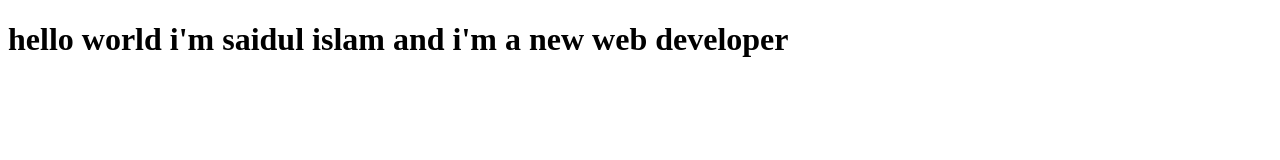
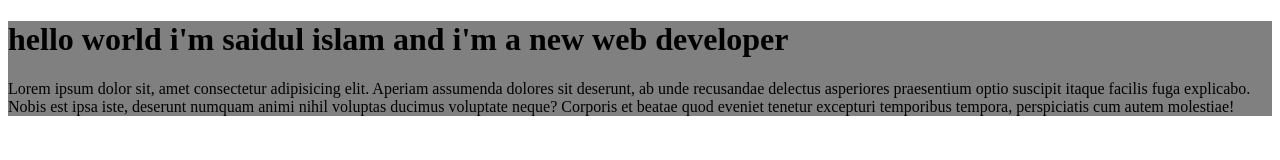
Before and after one commit to mdsaidul44/my-vscode-repo, a plain HTML site: page index.html in a window 1280 px wide. Drawn offline with Linux system fonts and the light colour scheme.

Commit message:
vscode repo

```diff
--- a/index.html
+++ b/index.html
@@ -4,8 +4,12 @@
     <meta charset="UTF-8">
     <meta name="viewport" content="width=device-width, initial-scale=1.0">
     <title>My first vscode repo</title>
+    <link rel="stylesheet" href="style.css">
 </head>
 <body>
-    <h1>hello world i'm saidul islam and i'm a new web developer</h1>
+    <div>
+        <h1>hello world i'm saidul islam and i'm a new web developer</h1>
+    <p>Lorem ipsum dolor sit, amet consectetur adipisicing elit. Aperiam assumenda dolores sit deserunt, ab unde recusandae delectus asperiores praesentium optio suscipit itaque facilis fuga explicabo. Nobis est ipsa iste, deserunt numquam animi nihil voluptas ducimus voluptate neque? Corporis et beatae quod eveniet tenetur excepturi temporibus tempora, perspiciatis cum autem molestiae!</p>
+    </div>
 </body>
 </html>
--- /dev/null
+++ b/style.css
@@ -0,0 +1,4 @@
+div{
+    background-color: gray;
+    border: 10px;
+}
```
